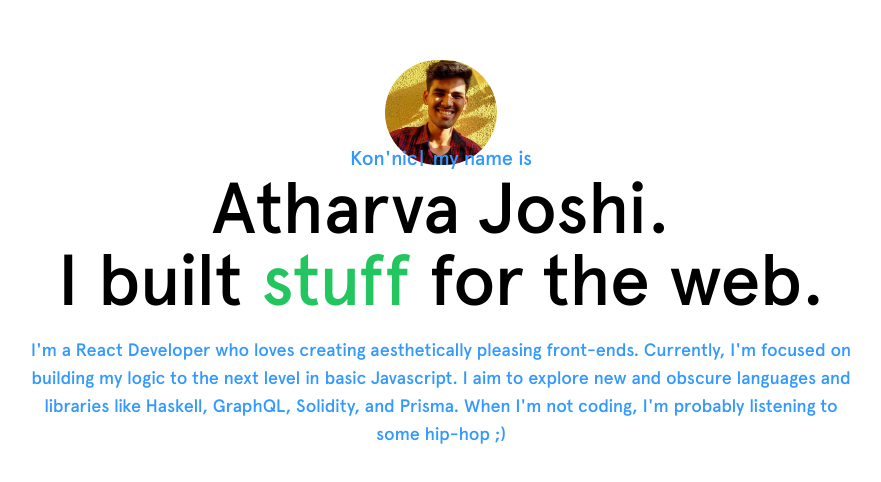
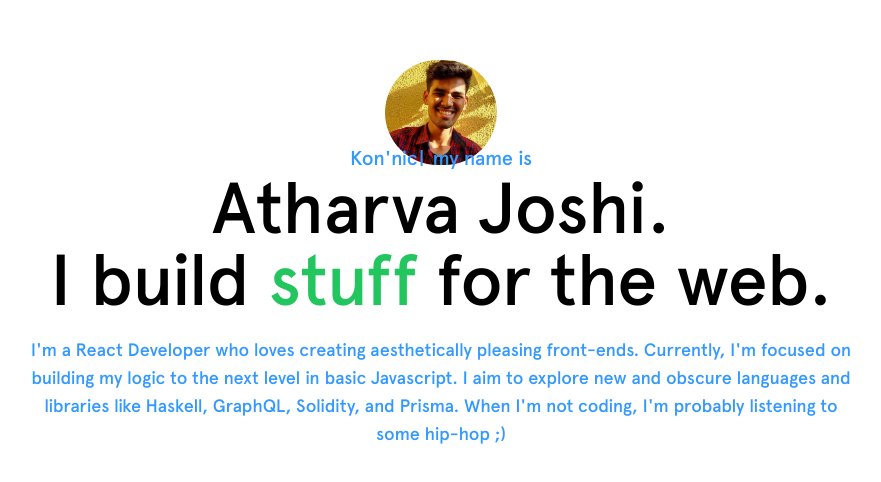
Before and after one commit to ARJ2160/ARJ-Portfolio-V2, a Next.js app: page /partials/Hero in a window 1280 px wide. Shown: the part 128-610 px from the top of the page, without its empty margins (199-1080 px from the left). Built offline with nearby package versions, Linux system fonts and the light colour scheme.

Commit message:
typo fix

```diff
--- a/pages/partials/Hero.tsx
+++ b/pages/partials/Hero.tsx
@@ -42,7 +42,7 @@ const Card = (): JSX.Element => {
         {data.hero.name}
       </span>
       <span className='md:text-7xl text-5xl dark:text-darkOpal text-black'>
-        <span>I built </span>
+        <span>I build </span>
         <span className='text-green-500'>stuff </span>
         <span>for the web.</span>
       </span>
```
Also changed, not shown: images/images.ts (added, +25 -0 lines).
